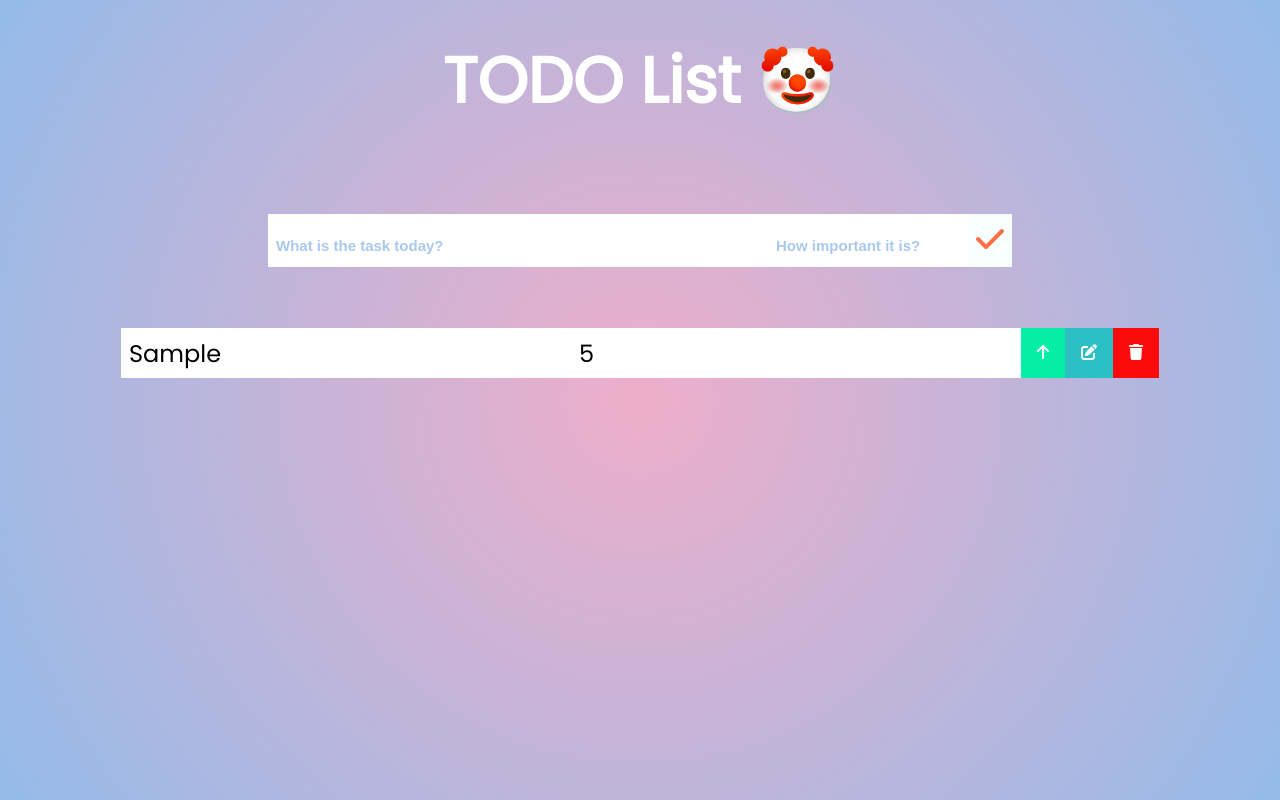
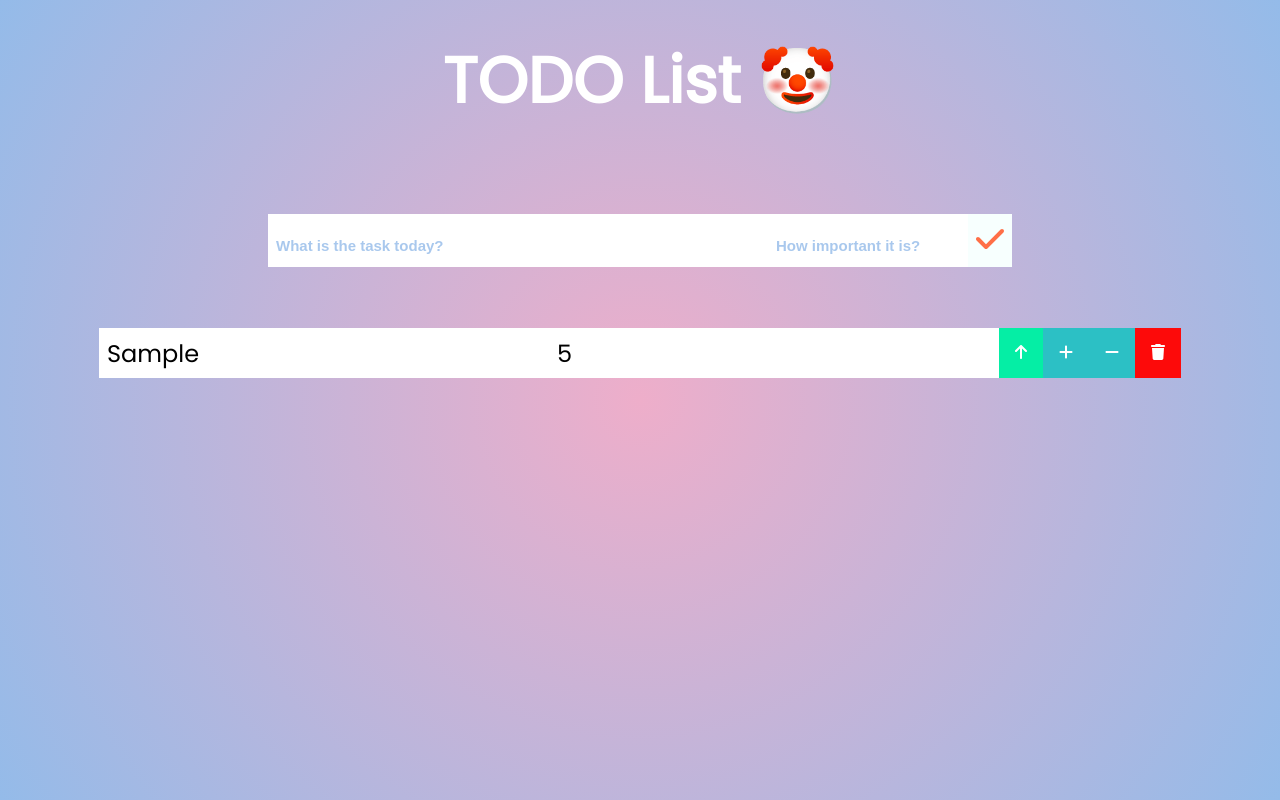
Before and after one commit to M-Hassan-Raza/react-todo, a React (Create React App) app: page / in a window 1280 px wide. Both pictures are taken after typing "Sample", "5" into the empty fields and a click on the button 990 px from the left and 240 px from the top of the page. Built offline with nearby package versions, Linux system fonts and the light colour scheme.

Commit message:
Fixed priority max value, added button to modify priority, removed vague icons

```diff
--- a/src/components/Form.js
+++ b/src/components/Form.js
@@ -29,7 +29,7 @@ function Form(props) {
         <form onSubmit={submitHandler}>
             <input onChange={inputTextHandler} value={props.inputText} type="text" className="todo-input" placeholder="What is the task today?"
                 required />
-            <input onChange={inputPriorityHandler} value={props.priority} type="number" min="1" max="5" className="priority" placeholder="How important it is?"
+            <input onChange={inputPriorityHandler} value={props.priority} type="number" min="1" max="10" className="priority" placeholder="How important it is?"
                 required />
             <button className="todo-button" type="submit">
                 <FontAwesomeIcon icon={faCheck} />
--- a/src/components/Todo.js
+++ b/src/components/Todo.js
@@ -3,13 +3,19 @@ import { FontAwesomeIcon } from '@fortawesome/react-fontawesome';
 import { faPenToSquare } from '@fortawesome/free-solid-svg-icons';
 import { faTrash } from '@fortawesome/free-solid-svg-icons';
 import { faArrowUp } from '@fortawesome/free-solid-svg-icons';
+import { faPlus } from '@fortawesome/free-solid-svg-icons';
+import { faMinus } from '@fortawesome/free-solid-svg-icons';
 
 function Todo(props) {
     const deleteHandler = () => {
         props.setTodosList(props.todosList.filter((el) => el.id !== props.todo.id));
     }
 
-    const editHandler = (id) => {
+    const increasePriority = (id) => {
+
+    }
+
+    const decreasePriority = (id) => {
 
     }
 
@@ -27,8 +33,11 @@ function Todo(props) {
             <button onClick={() => moveToTopHandler(props.todo.id)} className="top-btn" title="Move to the Top">
                 <FontAwesomeIcon icon={faArrowUp} />
             </button>
-            <button className="edit-btn" onClick={() => editHandler(props.todo.id)} title="Edit">
-                <FontAwesomeIcon icon={faPenToSquare} />
+            <button className="edit-btn increase" onClick={() => increasePriority(props.todo.id, props.todo.priority + 1)} title="Increase Priority">
+                <FontAwesomeIcon icon={faPlus} />
+            </button>
+            <button className="edit-btn decrease" onClick={() => decreasePriority(props.todo.id, props.todo.priority - 1)} title="Decrease Priority">
+                <FontAwesomeIcon icon={faMinus} />
             </button>
             <button onClick={deleteHandler} className="delete-btn" title="Delete">
                 <FontAwesomeIcon icon={faTrash} />
```
